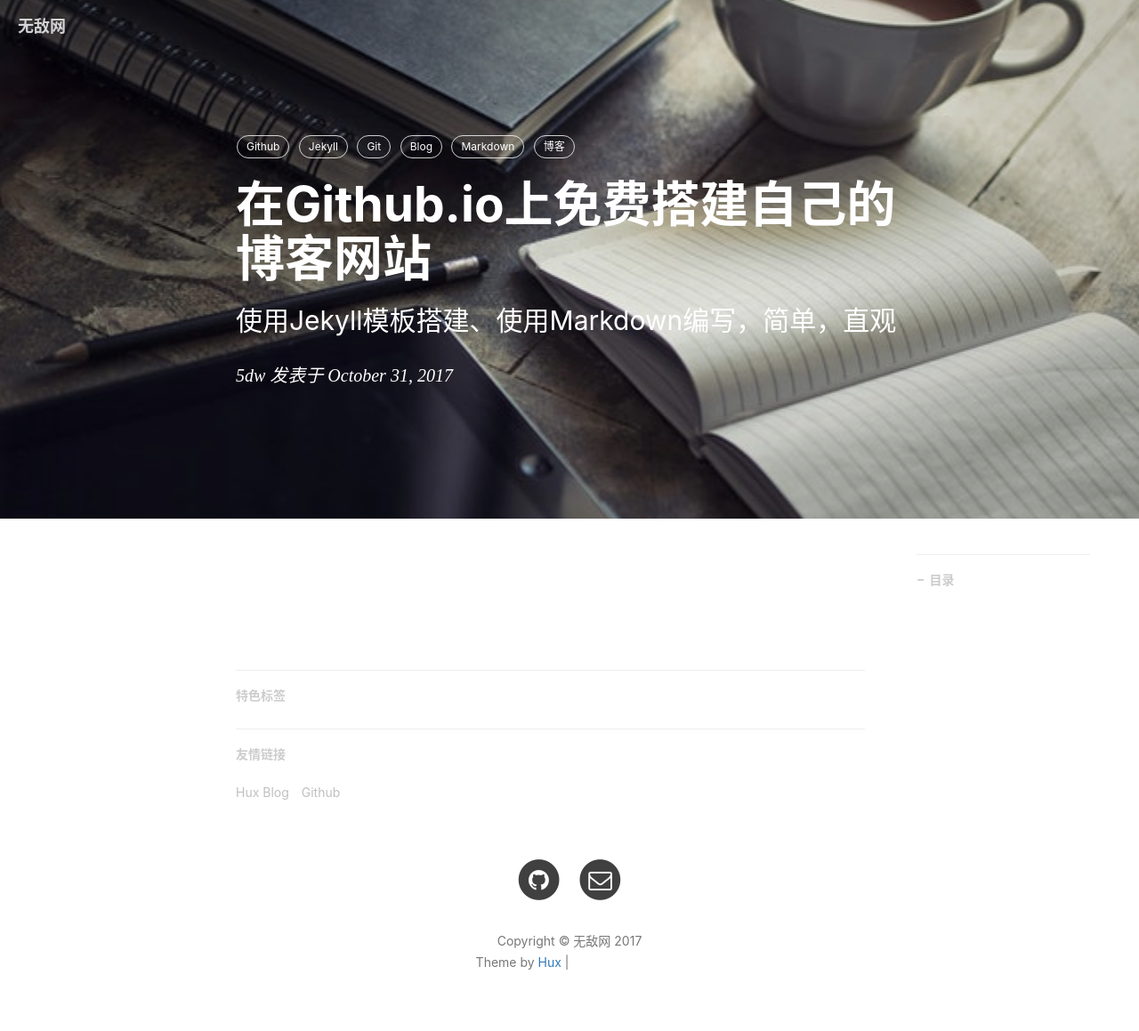
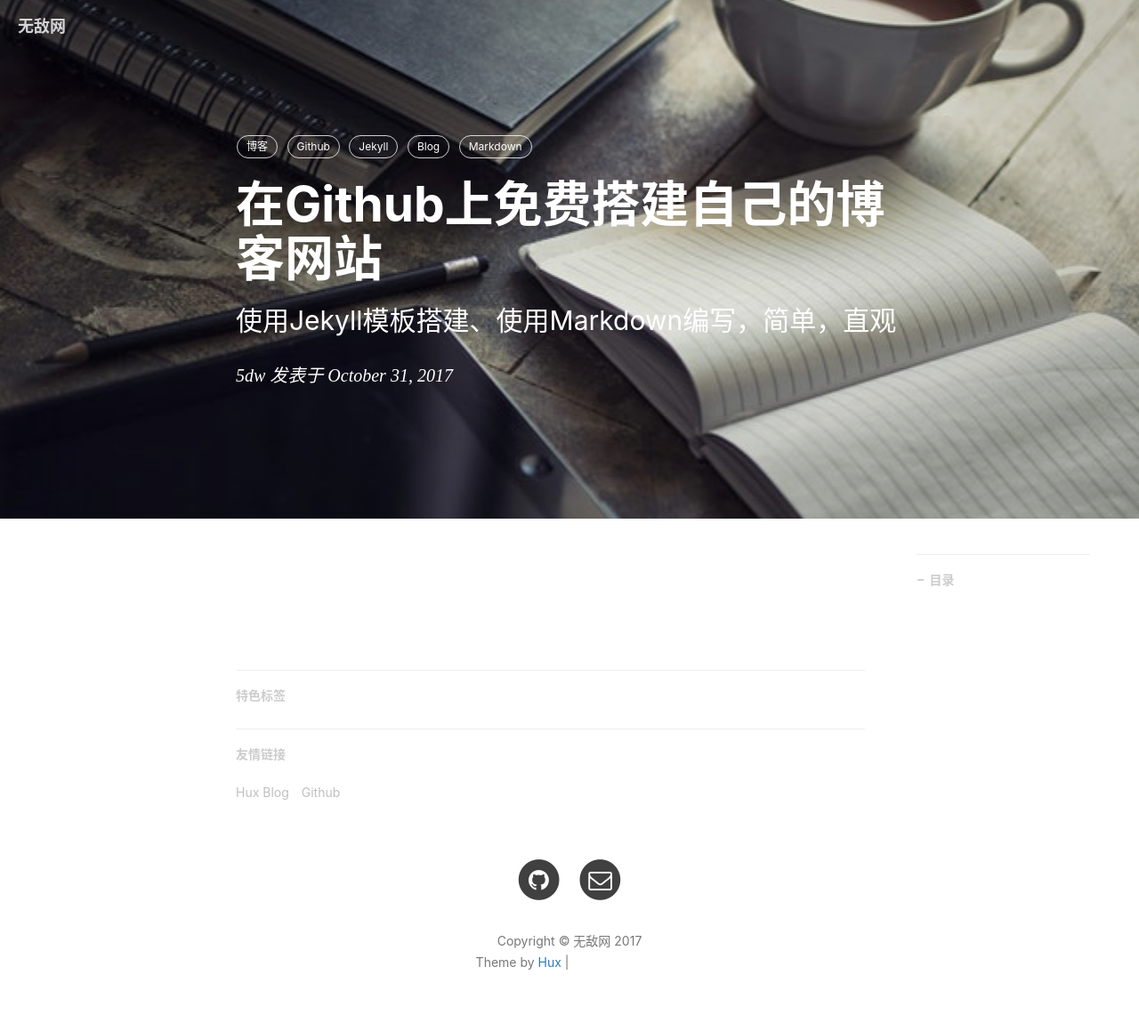
Before and after one commit to sumin1900/5dw.github.io, a Jekyll site: the page built from _posts/2017-10-31-how-to-create-your-blog-in-github-io.md, in a window 1280 px wide. Shown: the whole page at 89% size. Built offline with Jekyll 4.4.1, drawn with Linux system fonts in a browser that asks for light colours; nearby versions of some CDN libraries; comment, search, counter and statistics services are not loaded; grey boxes are pictures that could not be loaded.

Commit message:
Update 2017-10-31-how-to-create-your-blog-in-github-io.md

```diff
--- a/_posts/2017-10-31-how-to-create-your-blog-in-github-io.md
+++ b/_posts/2017-10-31-how-to-create-your-blog-in-github-io.md
@@ -1,6 +1,6 @@
 ---
 layout:     post
-title:      "在Github.io上免费搭建自己的博客网站"
+title:      "在Github上免费搭建自己的博客网站"
 subtitle:   "使用Jekyll模板搭建、使用Markdown编写，简单，直观"
 date:       2017-10-31 21:00:00
 author:     "5dw"
@@ -10,10 +10,9 @@ catalog:    true
 comment: true
 multilingual: false
 tags:
+    - 博客
     - Github
     - Jekyll
-    - Git
     - Blog
     - Markdown
-    - 博客
 ---
```
